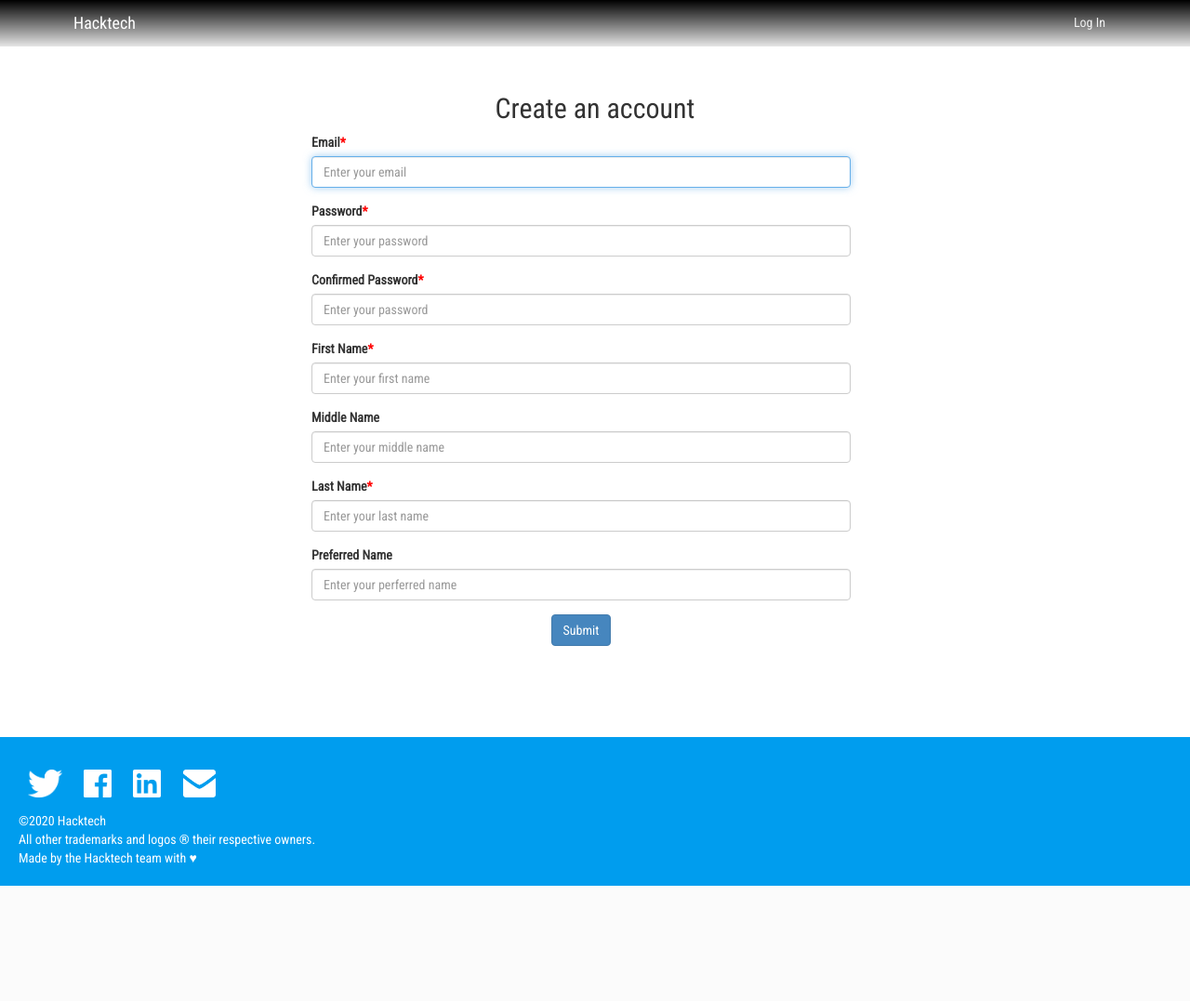
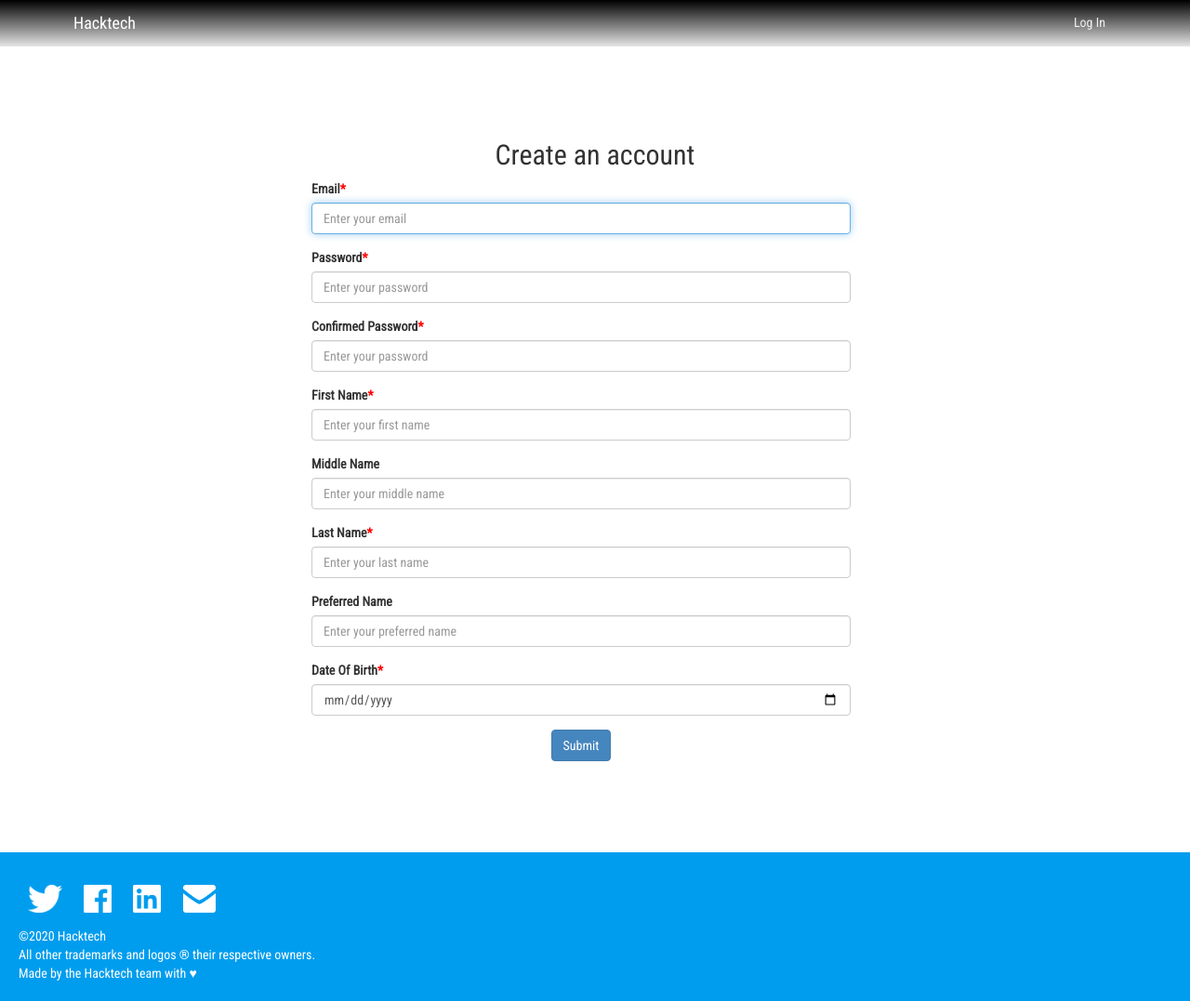
Before and after one commit to TheHacktech/hacktechpy.io, a Flask app: page /create in a window 1280 px wide. Shown: the whole page at 93% size. Before the commit the page ends 953 px from the top, so only its background shows below. Run offline with Flask 2, Linux system fonts and the light colour scheme; parts of the project's set-up code (start-up, migrations or seed data) failed here and were passed over; some libraries are stand-ins or nearby versions.

Commit message:
Footers FINALLY STICK PROPERLY + Date of Birth col

```diff
--- a/hacktech/modules/account/routes.py
+++ b/hacktech/modules/account/routes.py
@@ -20,13 +20,14 @@ def create_account_submit():
     middle_name = flask.request.form.get("middle_name", None)
     preferred_name = flask.request.form.get("preferred_name", None)
     last_name = flask.request.form.get("last_name", None)
+    dob = flask.request.form.get("date_of_birth", None)
 
-    if email is None or password is None or password2 is None or first_name is None or last_name is None:
+    if email is None or password is None or password2 is None or first_name is None or last_name is None or dob is "0000-00-00":
         flask.flash("Invalid request.")
         return flask.redirect(flask.url_for("account.create_account"))
     success, error_msg = helpers.handle_create_account(
         email, password, password2, first_name, middle_name, preferred_name,
-        last_name)
+        last_name, dob)
     if success:
         flask.flash("You've successfully created an account!")
         flask.session['username'] = email
--- a/hacktech/modules/account/templates/request_account.html
+++ b/hacktech/modules/account/templates/request_account.html
@@ -57,7 +57,15 @@
         <div class="col-md-12">
           <div class="form-group">
             <label for="preferred_name">Preferred Name</label>
-            <input type="text" class="form-control" id="preferred_name" name="preferred_name" placeholder="Enter your perferred name"/>
+            <input type="text" class="form-control" id="preferred_name" name="preferred_name" placeholder="Enter your preferred name"/>
+          </div>
+        </div>
+      </div>
+      <div class="row">
+        <div class="col-md-12">
+          <div class="form-group">
+            <label for="date_of_birth" class="required">Date Of Birth</label>
+            <input type="date" class="form-control" id="date_of_birth" name="date_of_birth" placeholder="Enter your perferred nam"/>
           </div>
         </div>
       </div>
--- a/hacktech/static/css/style.css
+++ b/hacktech/static/css/style.css
@@ -24,9 +24,11 @@
  * to include padding in that height.
  */
 html {
-  height: 100%;
+  min-height: 100%;
   margin: 0;
   padding: 0;
+  position: relative;
+  padding-bottom: 180px;
   box-sizing: border-box;
 }
 
@@ -39,8 +41,8 @@ body {
   font-family: "Roboto Condensed", sans-serif;
   font-weight: 400;
   -webkit-font-smoothing: antialiased;
-  position: relative;
   min-height: 100%;
+  padding-top: 50px;
 }
 
 /* Creates a dark orange hover effect on links. */
@@ -445,6 +447,8 @@ input[type=checkbox], input[type=radio] {
   color: #fff;
   padding: 20px;
   margin-top: 20px;
+  position: absolute;
+  bottom: 0px;
 }
 #footer .contents {
     padding: 50px 13%; }
--- a/sql/hacktech.sql
+++ b/sql/hacktech.sql
@@ -27,6 +27,7 @@ CREATE TABLE members (
     preferred_name     VARCHAR(255) DEFAULT NULL,
     middle_name        VARCHAR(255) DEFAULT NULL,
     last_name          VARCHAR(255) NOT NULL,
+    date_of_birth      DATE NOT NULL,
     PRIMARY KEY (user_id),
     FOREIGN KEY (user_id) REFERENCES users(user_id)
 );
```
Also changed, not shown: hacktech/modules/account/helpers.py (+4 -4 lines), hacktech/modules/applications/helpers.py (+12 -0 lines), hacktech/modules/applications/routes.py (+7 -3 lines), hacktech/static/css/index.css (+9 -3 lines).
